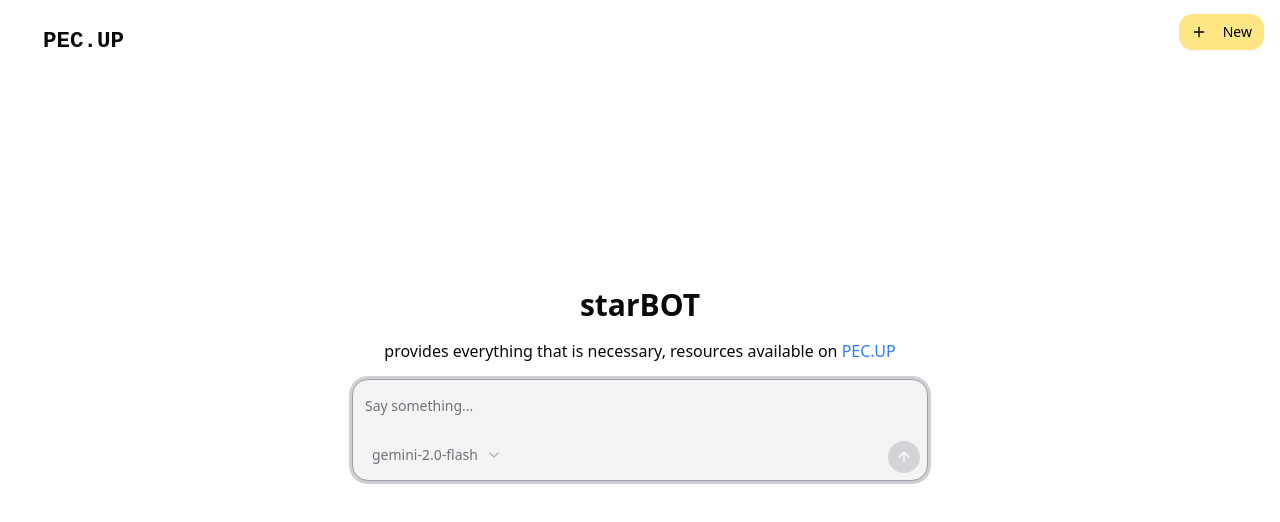
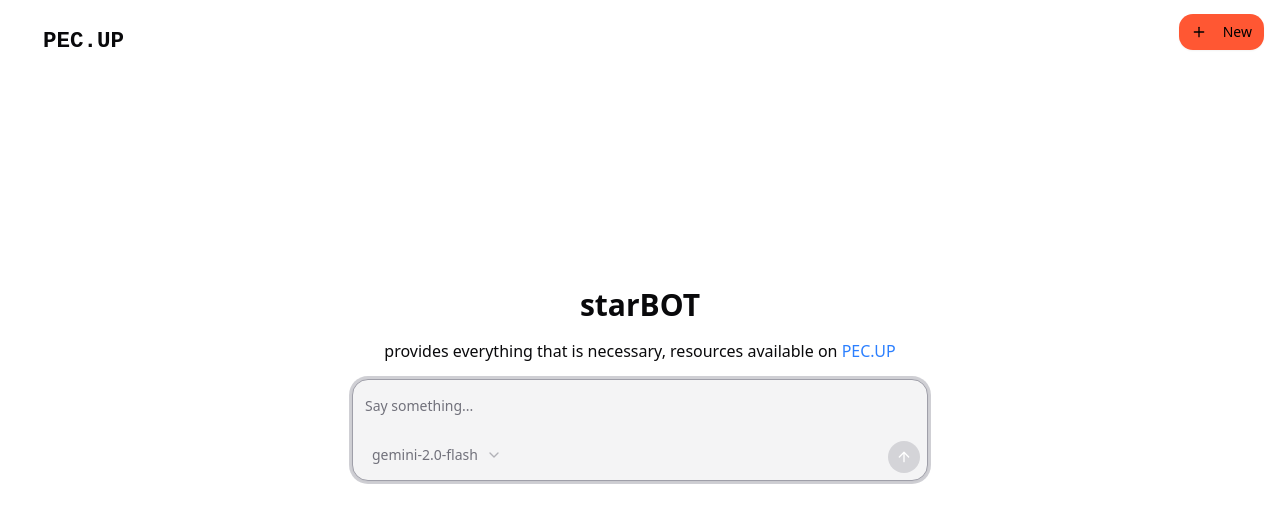
Before and after one commit to yeswanth49/starbot, a Next.js app: page / in a window 1280 px wide. Shown: the top 522 px of the page. Built offline with nearby package versions, Linux system fonts and the light colour scheme.

Commit message:
done with changes

```diff
--- a/components/deploy-button.tsx
+++ b/components/deploy-button.tsx
@@ -5,8 +5,8 @@
   <div className="flex items-center gap-4">
     <Button
       type="button"
-      variant={'secondary'}
-      className="rounded-xl bg-amber-200 pointer-events-auto"
+      variant="secondary"
+      className="rounded-xl bg-[#ff5733] pointer-events-auto"
       onClick={() => window.location.reload()}
     >
       <Plus size={18} className="text-black" />
--- a/components/input.tsx
+++ b/components/input.tsx
@@ -54,7 +54,7 @@
         <button
           type="submit"
           disabled={isLoading || !input.trim()}
-          className="absolute right-2 top-1/2 -translate-y-1/2 rounded-full p-2 bg-red hover:bg-zinc-800 disabled:bg-zinc-300 disabled:cursor-not-allowed transition-colors"
+          className="absolute right-2 top-1/2 -translate-y-1/2 rounded-full p-2 bg-black hover:bg-zinc-800 disabled:bg-zinc-300 disabled:cursor-not-allowed transition-colors"
         >
           <ArrowUp className="h-4 w-4 text-white" />
         </button>
```
